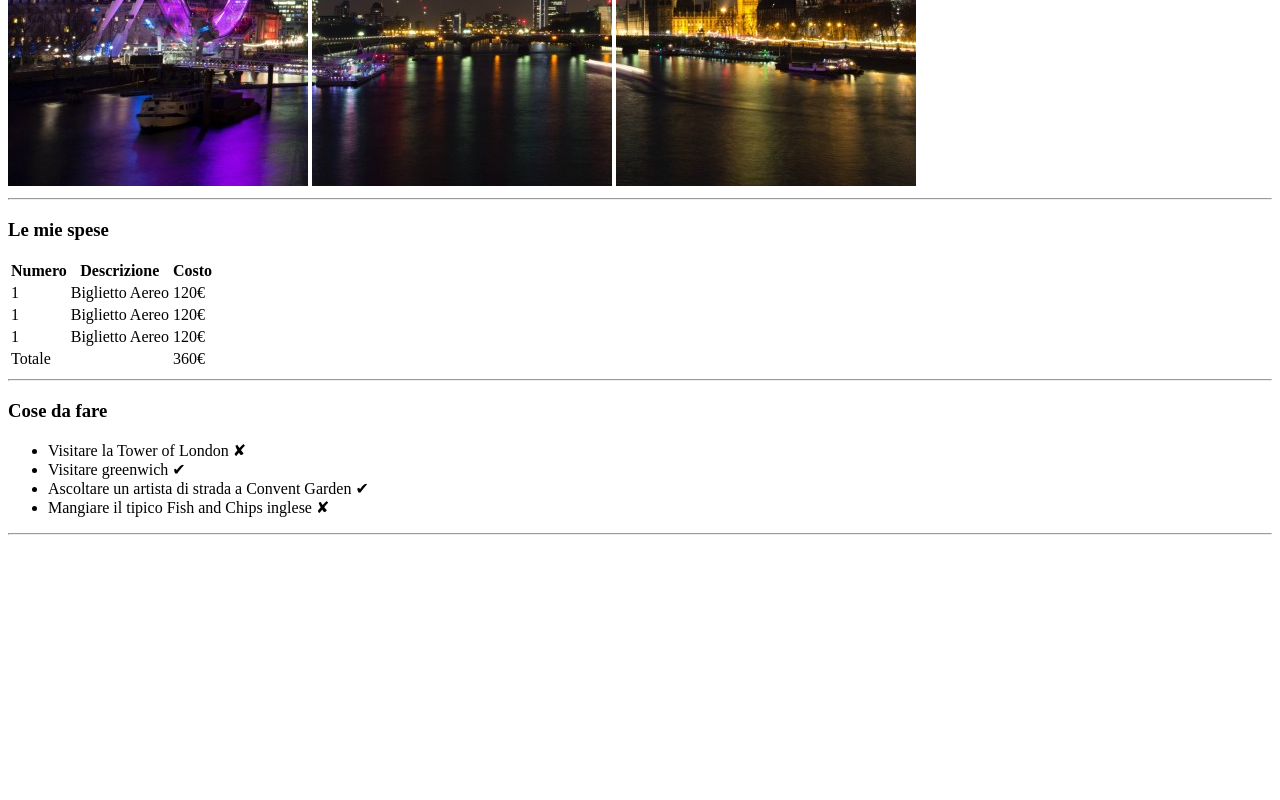
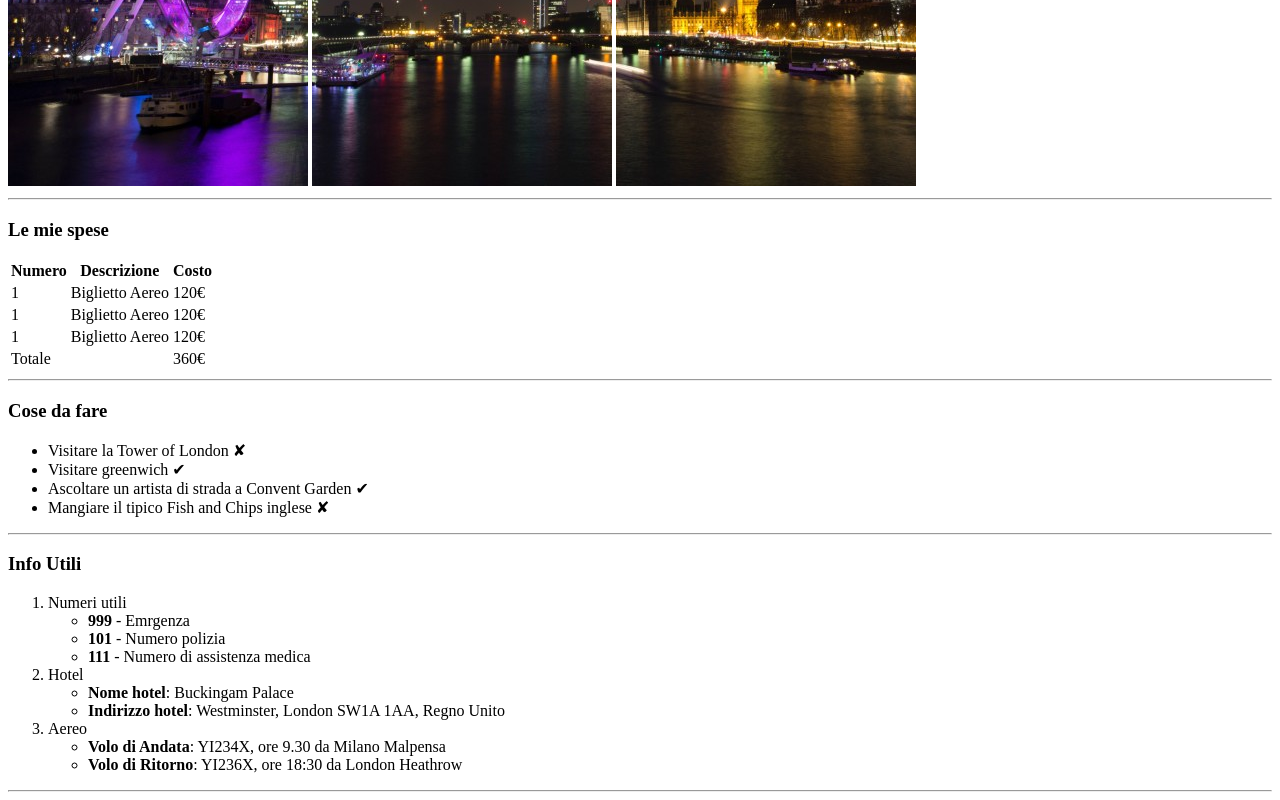
Before and after one commit to SergioMarcoZanin/html-london-trip, a plain HTML site: page index.html in a window 1280 px wide. Shown: the part 494-1294 px from the top of the page. Before the commit the page ends 1037 px from the top, so only its background shows below. Drawn offline with Linux system fonts and the light colour scheme; files whose address does not match are found by name.

Commit message:
inserimento info utili

```diff
--- a/index.html
+++ b/index.html
@@ -77,6 +77,34 @@
             <hr>
         </section>
         <!-- sezione cose da fare -->
+
+        <!-- sezione info utili -->
+        <section>
+            <h3>Info Utili</h3>
+            <!-- lista info utili -->
+            <ol>
+                <li>Numeri utili</li>
+                    <ul>
+                    <li><strong>999</strong> - Emrgenza</li>
+                    <li><strong>101</strong> - Numero polizia</li>
+                    <li><strong>111</strong> - Numero di assistenza medica</li>
+                    </ul>
+                <li>Hotel</li>
+                    <ul>
+                    <li><strong>Nome hotel</strong>: Buckingam Palace</li>
+                    <li><strong>Indirizzo hotel</strong>: Westminster, London SW1A 1AA, Regno Unito</li>
+                    </ul>
+                <li>Aereo</li>
+                    <ul>
+                    <li><strong>Volo di Andata</strong>: YI234X, ore 9.30 da Milano Malpensa</li>
+                    <li><strong>Volo di Ritorno</strong>: YI236X, ore 18:30 da London Heathrow</li>
+                    </ul>
+            </ol>
+            <!-- lista info utili -->
+            <hr>
+        </section>
+        <!-- sezione info utili -->
+
     </main>
     <!-- Inserimento main con sezioni -->
 </body>
```
